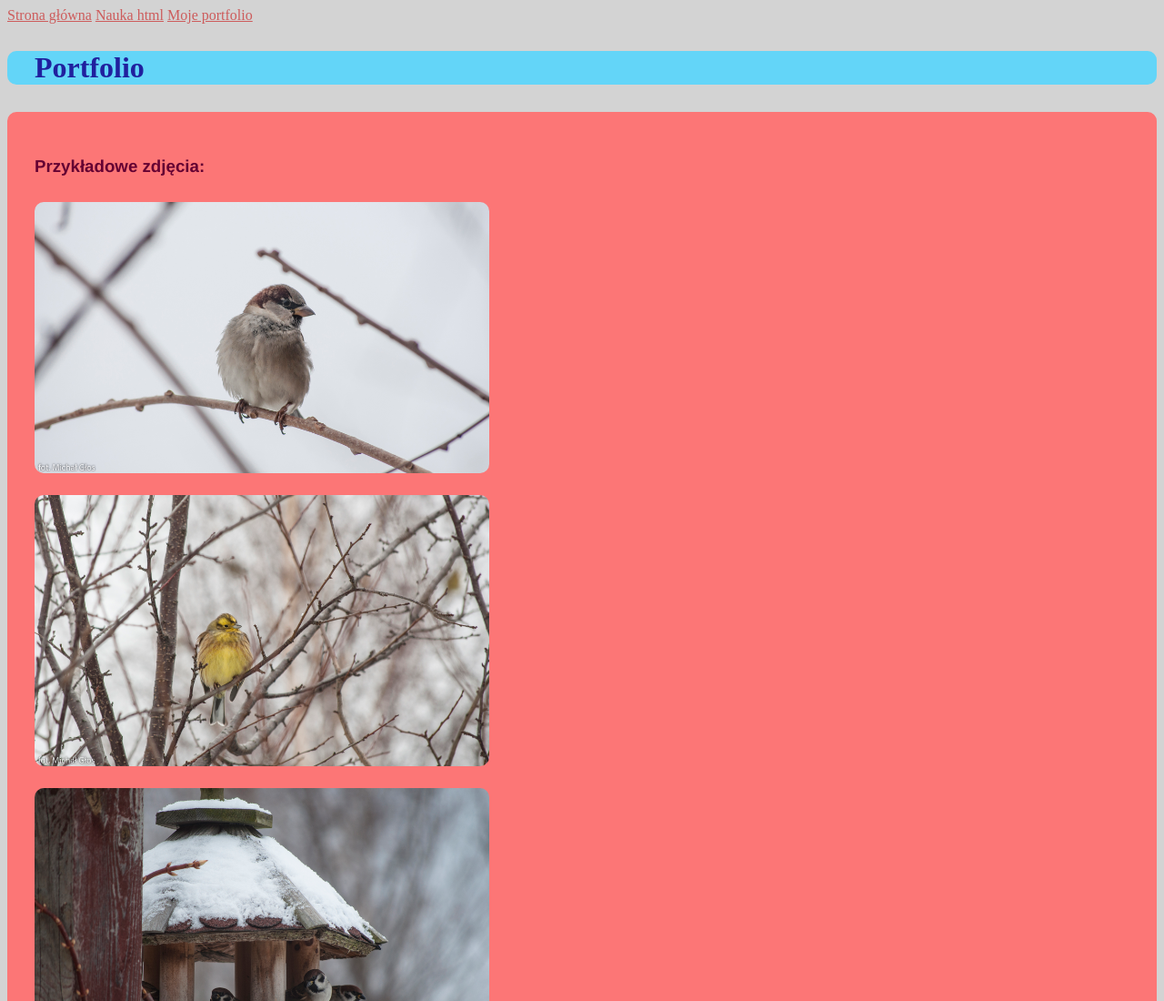
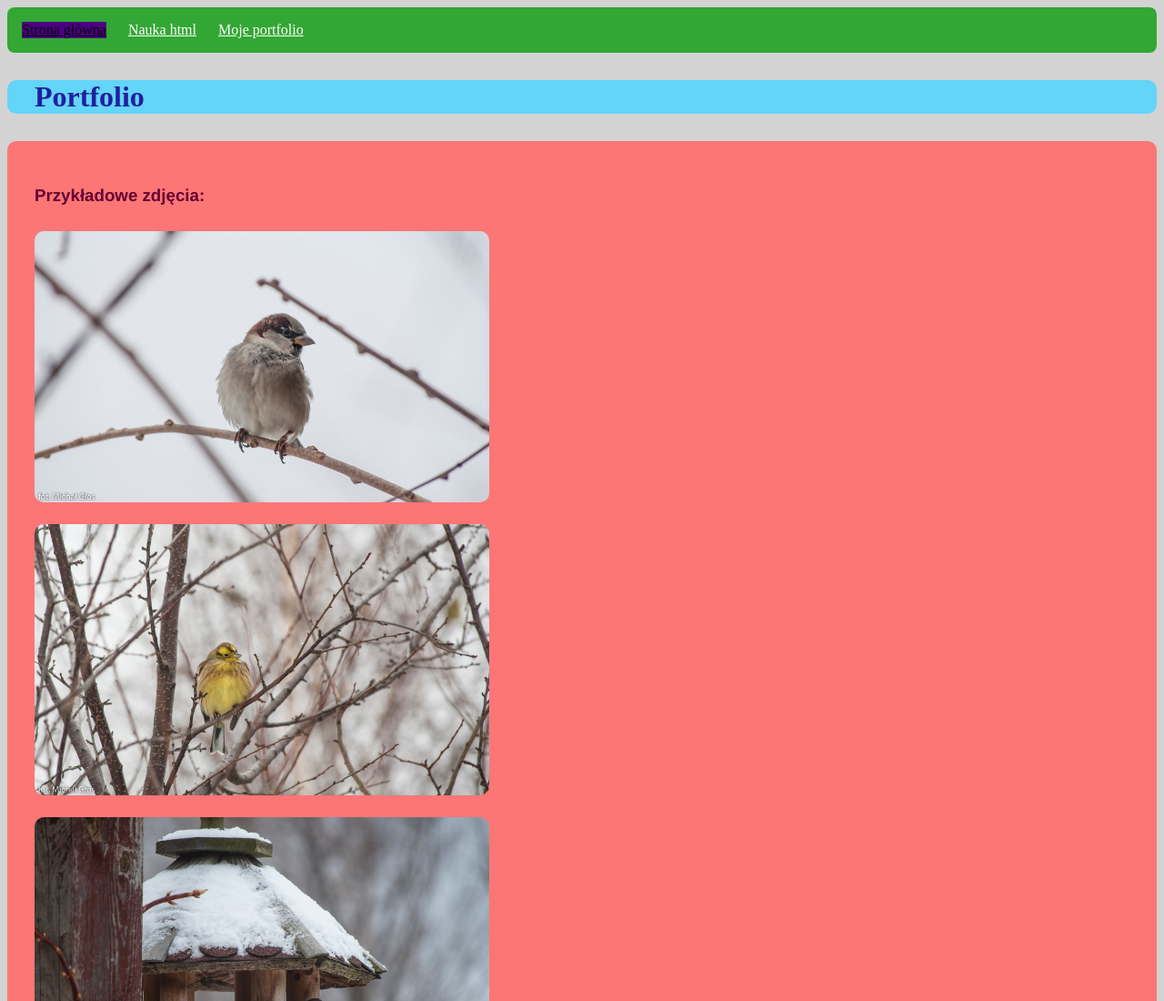
Before and after one commit to Michal-Glos/homepage, a plain HTML site: page portfolio.html in a window 1280 px wide. Shown: the top 1100 px of the page at 91% size. Drawn offline with Linux system fonts and the light colour scheme.

Commit message:
another changes to navigation

```diff
--- a/portfolio.html
+++ b/portfolio.html
@@ -14,10 +14,10 @@
 
 
 	<header>
-		<nav>
-			<a href="index.html">Strona główna</a>
-			<a href="nauka-html.html">Nauka html</a>
-			<a href="portfolio.html">Moje portfolio</a>
+		<nav class="navigation">
+			<a class="navigation__link navigation__link--homepage" href="index.html">Strona główna</a>
+			<a class="navigation__link" href="nauka-html.html">Nauka html</a>
+			<a class="navigation__link" href="portfolio.html">Moje portfolio</a>
 		</nav>
 	</header>
 
```
Also changed, not shown: nauka-html.html (+5 -3 lines).
